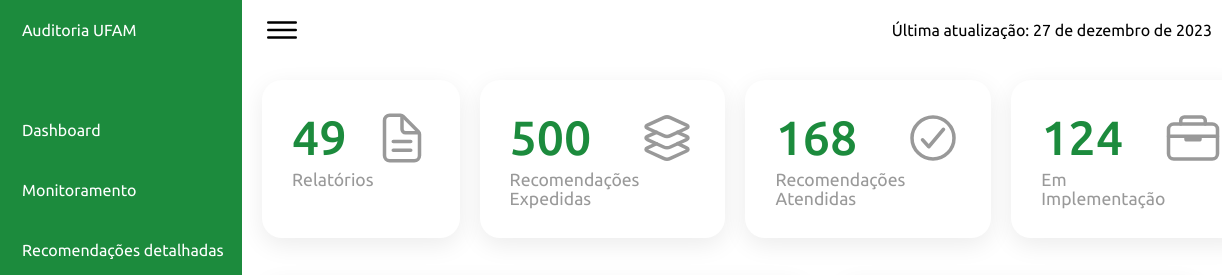
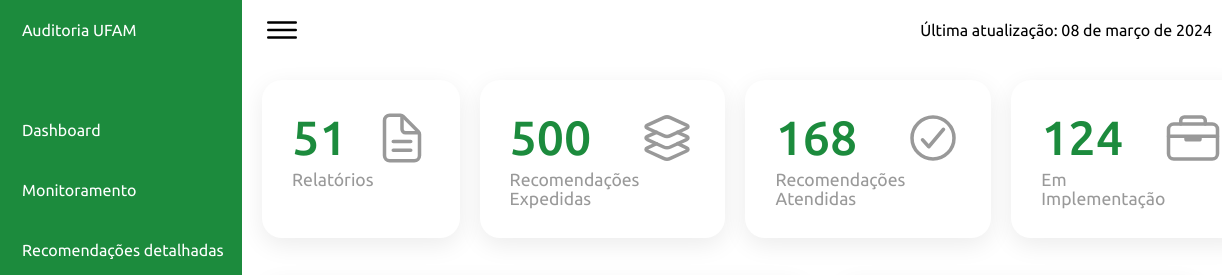
Before and after one commit to audinufam/audinufam.github.io, a plain HTML site: page index.html in a window 1280 px wide. Shown: the top 275 px of the page, 58-1280 px from the left. Drawn offline with nearby package versions, Linux system fonts and the light colour scheme; a script that the page names is missing.

Commit message:
Update Dashboard

```diff
--- a/index.html
+++ b/index.html
@@ -77,7 +77,7 @@
                 <div class="toggle">
                     <ion-icon name="menu-outline"></ion-icon>
                 </div>
-                <span>Última atualização: 27 de dezembro de 2023</span>
+                <span>Última atualização: 08 de março de 2024</span>
 
             </div>
 
@@ -85,7 +85,7 @@
             <div class="cardBox">
                 <div class="card">
                     <div>
-                        <div class="numbers">49</div>
+                        <div class="numbers">51</div>
                         <div class="cardName">Relatórios</div>
                     </div>
 
```
